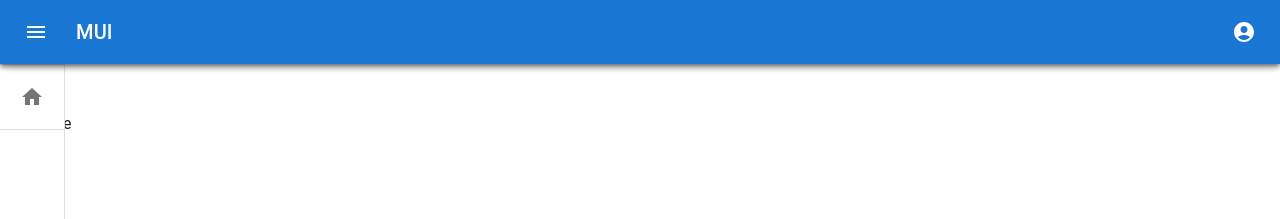
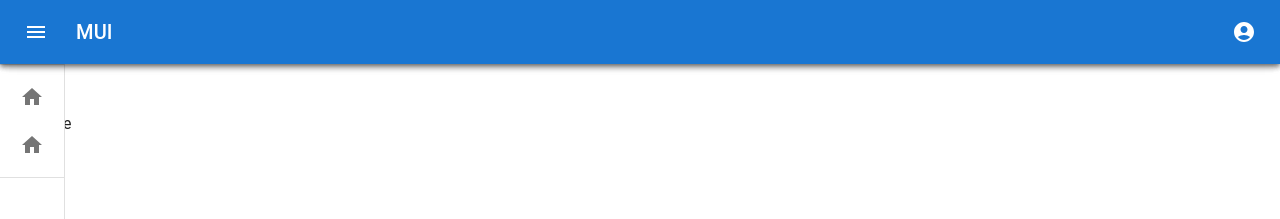
Before and after one commit to sivasaikumarssk/Tasks, a React (Create React App) app: page / in a window 1280 px wide. Shown: the top 219 px of the page. Built offline with nearby package versions, Linux system fonts and the light colour scheme.

Commit message:
use local storage to store the name of the user

```diff
--- a/src/App.js
+++ b/src/App.js
@@ -4,6 +4,7 @@ import Sidebar from './Components/Sidebar';
 import { BrowserRouter, Route, Routes } from 'react-router-dom';
 import Homepage from './Pages/Homepage';
 import Mainpage from './Pages/Mainpage';
+import Test from './Pages/test';
 
 function App() {
   return (
@@ -12,6 +13,8 @@ function App() {
       <Routes>
       <Route path='/' element={<Mainpage/>} />
         <Route path='homepage' element={<Homepage/>} />
+        <Route path='test' element={<Test/>} />
+
 
       </Routes>
     </BrowserRouter>
--- a/src/Components/Sidebar.js
+++ b/src/Components/Sidebar.js
@@ -159,6 +159,30 @@ export default function Sidebar() {
               <ListItemText primary="Homepage" sx={{ opacity: open ? 1 : 0 }} />
             </ListItemButton>
           </ListItem>
+          <ListItem
+            disablePadding
+            sx={{ display: "block" }}
+            onClick={() => navigate("/test")}
+          >
+            <ListItemButton
+              sx={{
+                minHeight: 48,
+                justifyContent: open ? "initial" : "center",
+                px: 2.5,
+              }}
+            >
+              <ListItemIcon
+                sx={{
+                  minWidth: 0,
+                  mr: open ? 3 : "auto",
+                  justifyContent: "center",
+                }}
+
+              > <HomeIcon/>
+              </ListItemIcon>
+              <ListItemText primary="test" sx={{ opacity: open ? 1 : 0 }} />
+            </ListItemButton>
+          </ListItem>
         </List>
         <Divider />
       </Drawer>
--- /dev/null
+++ b/src/Pages/AuthProvider.js
@@ -0,0 +1,22 @@
+import React, { createContext, useEffect, useState } from 'react';
+
+const AuthContext = createContext();
+
+const AuthProvider = ({ children }) => {
+  const [user, setUser] = useState(null);
+
+  useEffect(() => {
+    const storedUser = localStorage.getItem('user');
+    if (storedUser) {
+      setUser(JSON.parse(storedUser));
+    }
+  }, []);
+
+  return (
+    <AuthContext.Provider value={{ user, setUser }}>
+      {children}
+    </AuthContext.Provider>
+  );
+};
+
+export { AuthContext, AuthProvider };
--- a/src/Pages/Homepage.js
+++ b/src/Pages/Homepage.js
@@ -2,7 +2,7 @@ import React from "react";
 import Sidebar from "../Components/Sidebar";
 import bg from "../Assets/bg1.jpg";
 import Navbar from "../Components/Navbar";
-import './Homepage.css'
+import "./Homepage.css";
 import Login from "./login";
 import Logout from "./logout";
 import { useEffect } from "react";
@@ -25,6 +25,7 @@ const Homepage = () => {
         <Login />
         <Logout />
       </div>
+      <div></div>
     </div>
   );
 };
--- a/src/Pages/login.js
+++ b/src/Pages/login.js
@@ -1,14 +1,20 @@
 import { GoogleLogin } from "react-google-login";
+import { useState } from "react";
 
 const clientId =
   "937248963100-61kuo1sinu15sph83fqc1ub6npjn3vrq.apps.googleusercontent.com";
+
 function Login() {
+  const [user, setUser] = useState(null);
+
   const onSuccess = (res) => {
-    console.log("Login Sucess !  Current user :", res.profileObj);
+    console.log("Login Success! Current user:", res.profileObj);
+    setUser(res.profileObj); // Set user data in state
+    localStorage.setItem("user", JSON.stringify(res.profileObj)); // Save user data to localStorage
   };
 
   const onFailure = (res) => {
-    console.log("Login Failed ! res:", res);
+    console.log("Login Failed! res:", res);
   };
 
   return (
--- a/src/index.js
+++ b/src/index.js
@@ -3,11 +3,16 @@ import ReactDOM from 'react-dom/client';
 import './index.css';
 import App from './App';
 import reportWebVitals from './reportWebVitals';
+import { AuthProvider } from '../src/Pages/AuthProvider';
+
 
 const root = ReactDOM.createRoot(document.getElementById('root'));
 root.render(
   <React.StrictMode>
+    <AuthProvider>
     <App />
+    </AuthProvider>
+
   </React.StrictMode>
 );
 
```
